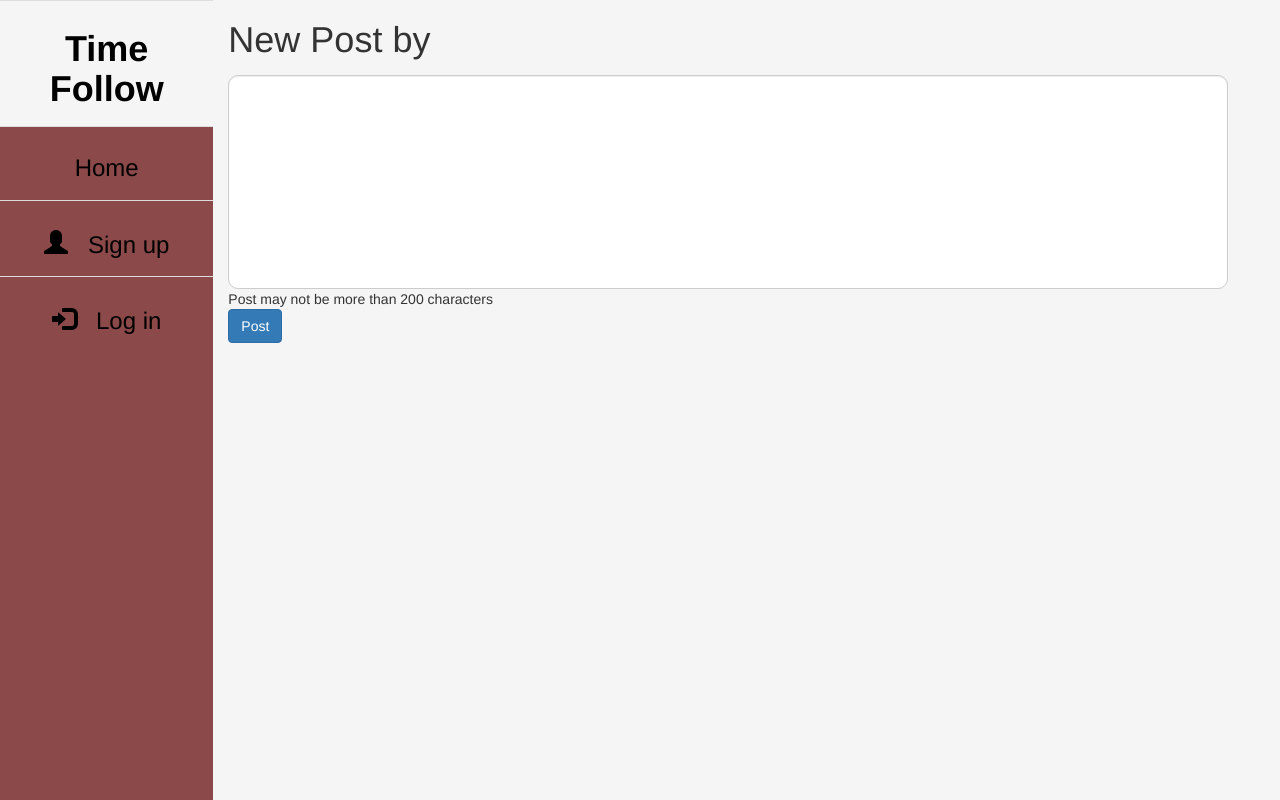
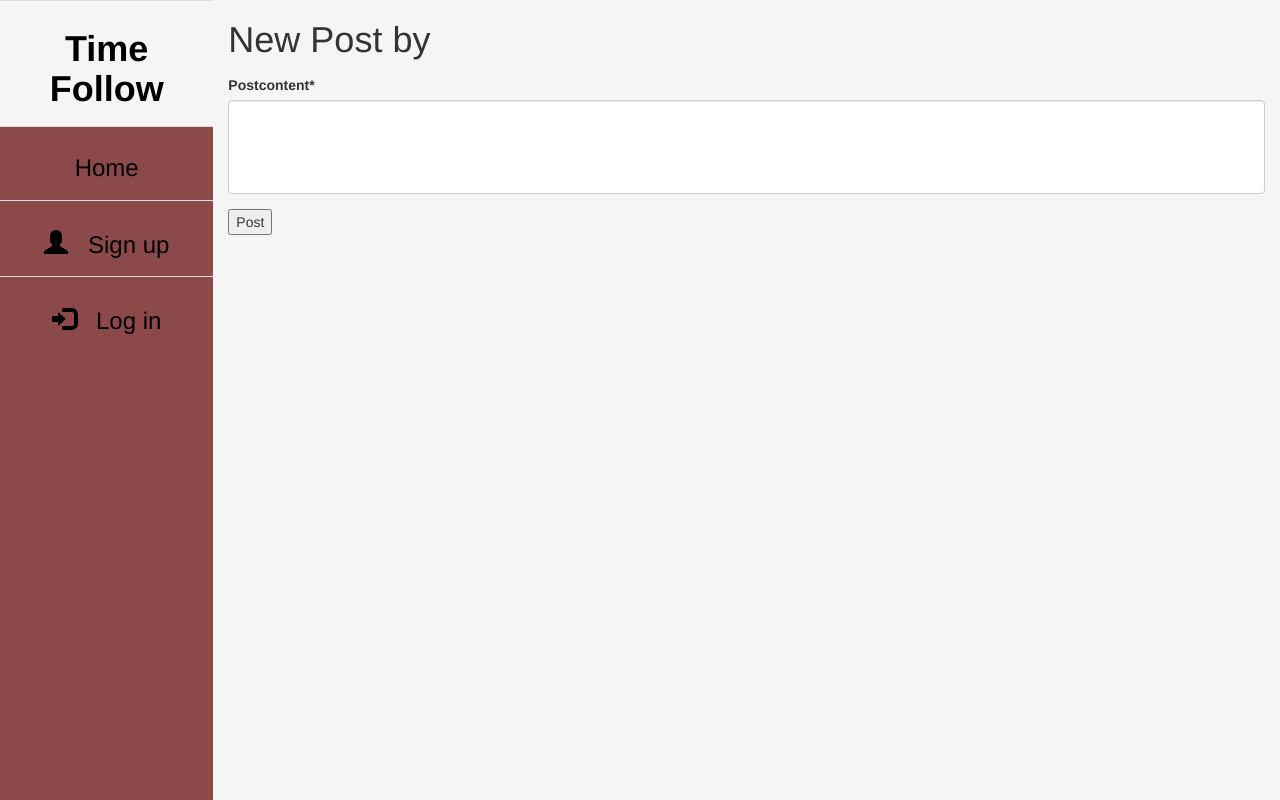
Before and after one commit to JustJoshing19/Time-Folow, a Django app: page /createPost/ in a window 1280 px wide. Run offline with Django 4.2, Linux system fonts and the light colour scheme; some libraries are stand-ins or nearby versions.

Commit message:
Replaced post creation page's html form  with django model form. Removed RGB background colour for 'container-fluid' class.

```diff
--- a/social_platform/TimeFollow/forms.py
+++ b/social_platform/TimeFollow/forms.py
@@ -1,6 +1,7 @@
 from django import forms
 from django.contrib.auth.models import User
 from django.contrib.auth.forms import UserCreationForm
+from .models import Post
 
 class UserRegistrationForm(UserCreationForm):
     email = forms.EmailField()
@@ -10,3 +11,13 @@ class UserRegistrationForm(UserCreationForm):
     class Meta:
         model = User
         fields = ['username', 'email', 'phone_no', 'password1', 'password2']
+
+
+class NewPost(forms.ModelForm):
+    postContent = forms.CharField(widget=forms.Textarea(
+        attrs={'rows':4, 'style':'resize: None'}
+        ),
+        max_length=200)
+    class Meta:
+        model = Post
+        fields = [ "postContent"]
--- a/social_platform/TimeFollow/static/css/TimeFollow.css
+++ b/social_platform/TimeFollow/static/css/TimeFollow.css
@@ -127,6 +127,6 @@ img.homescreenprofile {
     display: block;
 }
 
-.container-fluid{
+/* .container-fluid{
     background-color: rgb(236, 106, 106);
-}
+} */
--- a/social_platform/TimeFollow/templates/TimeFollow/createPost.html
+++ b/social_platform/TimeFollow/templates/TimeFollow/createPost.html
@@ -2,17 +2,16 @@
 {% load crispy_forms_tags %}
 {% block start %}
 
-<div class="container" >
+<div class="container-fluid">
     <div>
-        <label for="newPostform"><H1>New Post by {{ user.username }}</H1></label>
+        <label for="newPostform">
+            <H1>New Post by {{ user.username }}</H1>
+        </label>
     </div>
-    <form method="POST" id="newPostform">
-        {% csrf_token %}
-        <div class="mb-2">
-            <textarea style="resize: none; max-width: 1000px; border-radius: 10px;" id="postContent" rows="10" class="form-control" name="content"></textarea>
-            <div id="maxLength" class="form-text">Post may not be more than 200 characters</div>
-        </div>
-        <button type="submit" class="btn btn-primary">Post</button>
+    {% csrf_token %}
+    <form action="">
+        {{ form|crispy }}
+        <button type="submit" value="submit">Post</button>
     </form>
 </div>
 
--- a/social_platform/TimeFollow/views.py
+++ b/social_platform/TimeFollow/views.py
@@ -3,7 +3,7 @@ from django.contrib import messages
 from django.contrib.auth import authenticate, login, get_user_model, logout
 from django.contrib.auth.decorators import login_required
 from django.contrib.auth.forms import AuthenticationForm
-from .forms import UserRegistrationForm
+from .forms import UserRegistrationForm, NewPost
 from django.core.mail import send_mail, EmailMultiAlternatives
 from django.template.loader import get_template
 from django.template import Context
@@ -62,7 +62,7 @@ def Login(request):
 
 ########### Creating and Viewing ###########
 def CreatePost(request):
-    if request.method == 'POST':
+    if request.method == 'POST':            # To be changed for new model form
         if request.POST['content'] != '' and len(request.POST['content']) <= 200:
             content = request.POST['content']
             poster = request.user
@@ -77,7 +77,8 @@ def CreatePost(request):
         elif len(request.POST['content']) > 200:
             messages.warning(request, f'Please enter a message that is shorter than 200 characters.')
 
-    return render(request, 'TimeFollow/createPost.html', {'title':'Create Post'})
+    form = NewPost()
+    return render(request, 'TimeFollow/createPost.html', {'title':'Create Post', 'form': form})
 
 def ViewTimelineCurrentUser(request):
     posts = Post.objects.all().filter(user_id = request.user)
```
